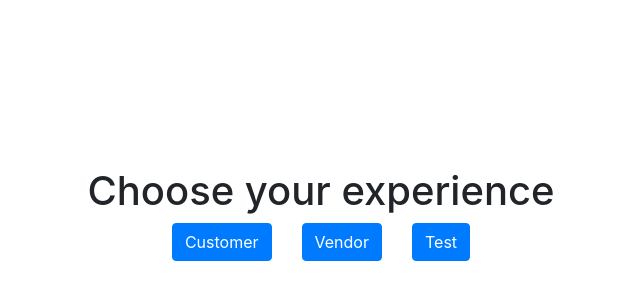
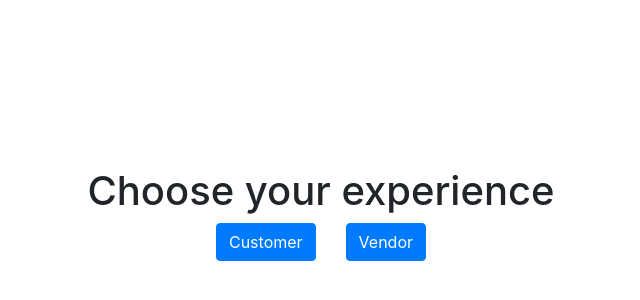
Before and after one commit to julioahurtado/Truck-d, a React (Create React App) app in the folder UI-Files/: page / in a window 1280 px wide. Shown: the part 186-486 px from the top of the page, without its empty margins (319-959 px from the left). Built offline with nearby package versions, Linux system fonts and the light colour scheme.

Commit message:
Removed test entry point for order queue

```diff
--- a/UI-Files/src/modules/LandingPage/pages/LandingPage.tsx
+++ b/UI-Files/src/modules/LandingPage/pages/LandingPage.tsx
@@ -30,11 +30,6 @@ export default class LandingPage extends React.Component<any> {
                     <Button variant="primary">Vendor</Button>
                   </Link>
                 </Col>
-                <Col className="Test">
-                  <Link to={"/Test"}>
-                    <Button variant="primary">Test</Button>
-                  </Link>
-                </Col>
               </Row>
             </Container>
           </Route>
@@ -44,9 +39,6 @@ export default class LandingPage extends React.Component<any> {
           <Route path="/vendor">
             <VendorLandingPage></VendorLandingPage>
           </Route>
-          <Route path="/test">
-            <VendorOrderQueue></VendorOrderQueue>
-          </Route>
         </Switch>
       </Router>
     );
```
